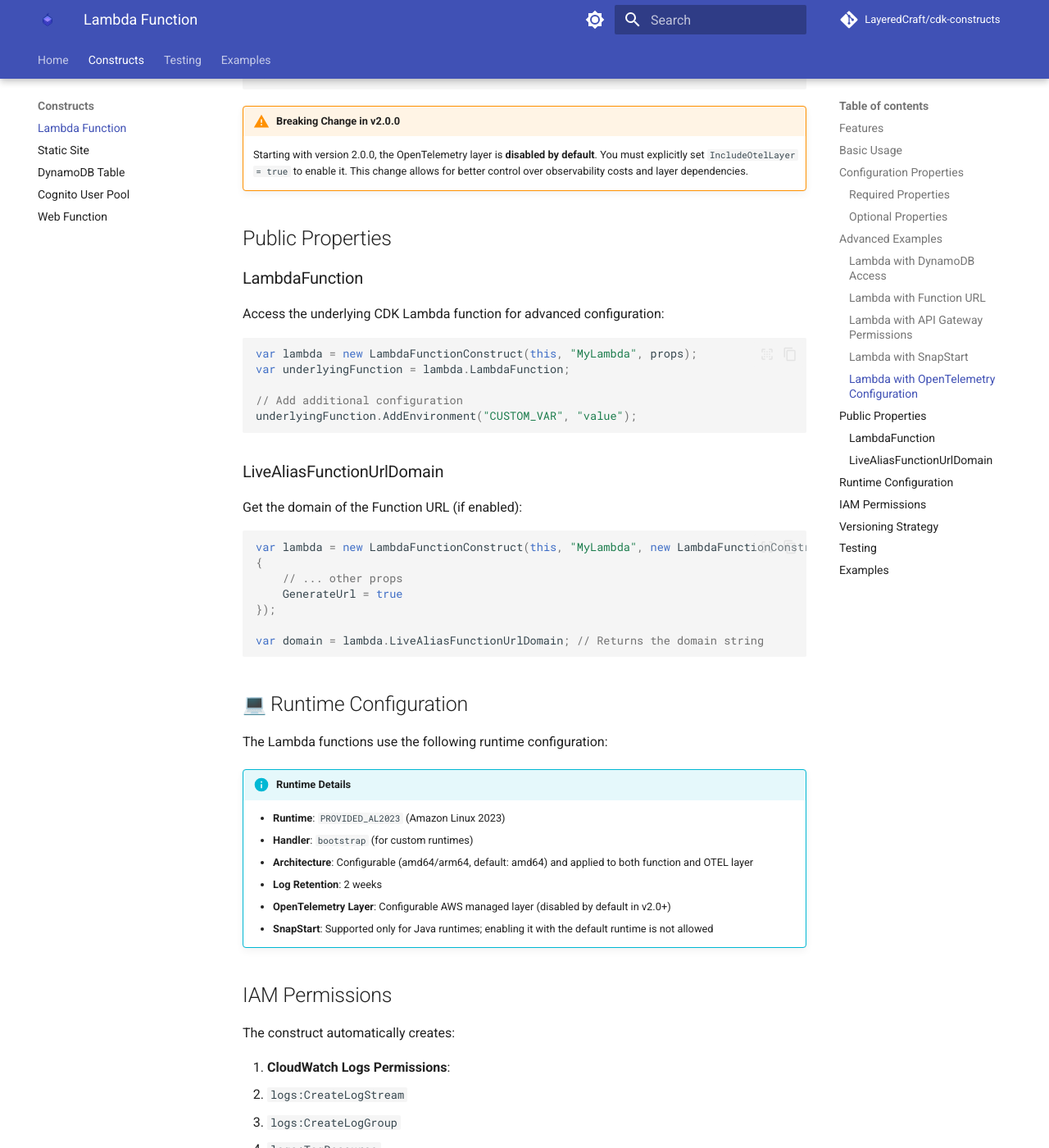
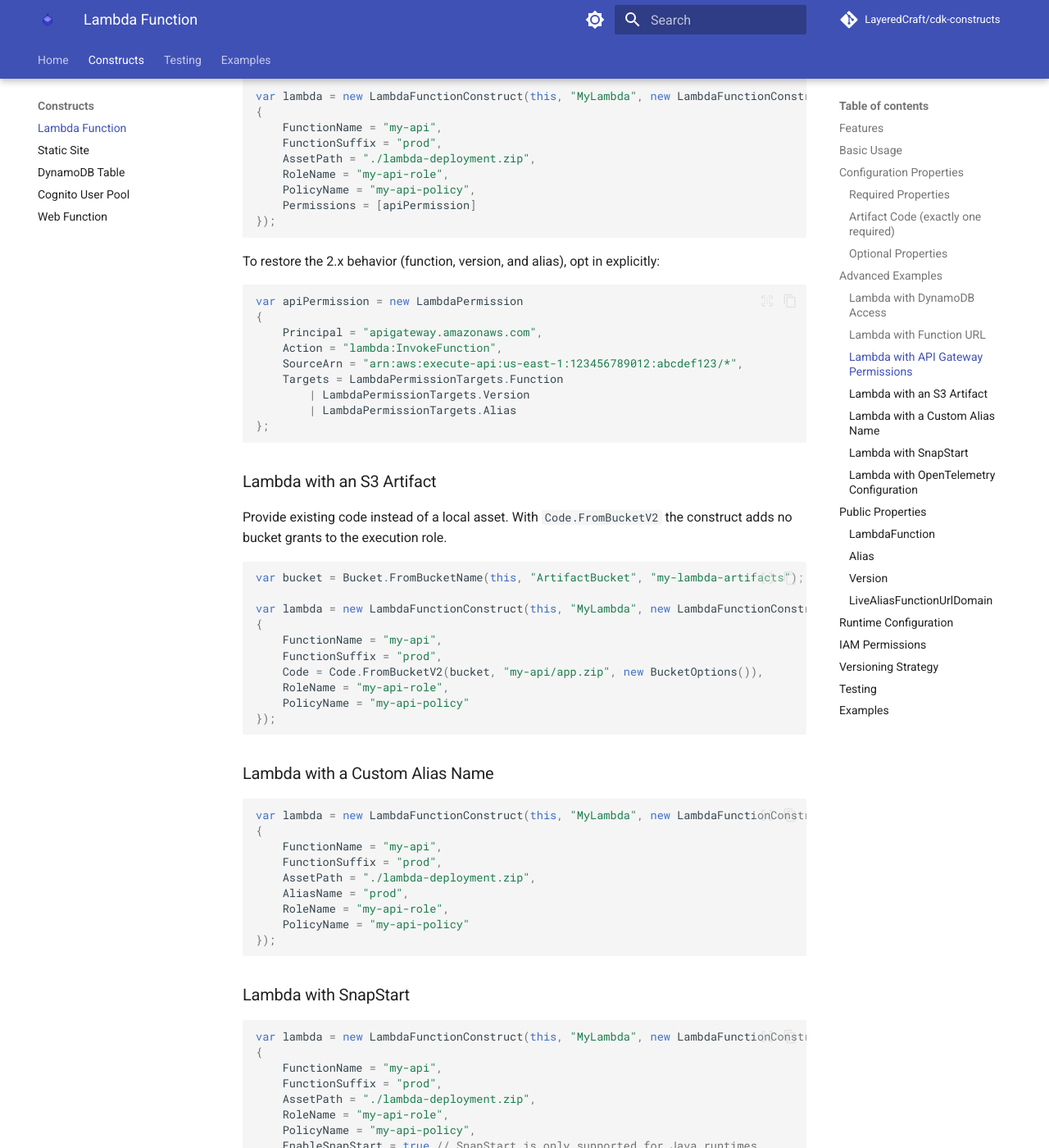
Before and after one commit to LayeredCraft/cdk-constructs, an MkDocs documentation site: the page built from docs/constructs/lambda-function.md, in a window 1280 px wide and 1400 px high, scrolled down 4098 px. Shown: the whole window at 82% size. Built offline with MkDocs 1.6.1 and Material for MkDocs 9.7.7, drawn with Linux system fonts in a browser that asks for light colours; emoji names are drawn with the system emoji font; comment, search, counter and statistics services are not loaded; some of the changed text lies outside the part shown.

Commit message:
docs(lambda): document alias, permission targets, scoped logging, and S3 code

````diff
--- a/docs/constructs/lambda-function.md
+++ b/docs/constructs/lambda-function.md
@@ -5,12 +5,13 @@ The `LambdaFunctionConstruct` provides a comprehensive, production-ready Lambda
 ## :rocket: Features
 
 - **:chart_with_upwards_trend: OpenTelemetry Integration**: Configurable AWS OpenTelemetry collector layer with version and architecture support
-- **:shield: IAM Management**: Automatic role and policy creation with CloudWatch Logs permissions
+- **:shield: IAM Management**: Automatic role and policy creation with a CloudWatch Logs policy scoped to the construct's own log group
 - **:gear: Environment Configuration**: Easy environment variable management
 - **:link: Function URLs**: Optional HTTP endpoint generation
 - **:rocket: SnapStart Support**: Improved cold start performance for Java runtimes
-- **:label: Versioning & Aliases**: Automatic version management with "live" alias
-- **:key: Lambda Permissions**: Multi-target permission management (function, version, alias)
+- **:label: Versioning & Aliases**: Automatic version management with a configurable alias name (default `"live"`)
+- **:key: Lambda Permissions**: Permission targets per permission (function, version, alias) with an alias-only default
+- **:package: Artifact Sources**: Deploy from a local asset (`AssetPath`) or existing Lambda code such as an S3 object (`Code`)
 
 ## Basic Usage
 
@@ -44,14 +45,23 @@ public class MyStack : Stack
 |----------|------|-------------|
 | `FunctionName` | `string` | Base name of the Lambda function |
 | `FunctionSuffix` | `string` | Suffix appended to function name (e.g., "prod", "dev") |
-| `AssetPath` | `string` | Path to Lambda deployment package |
 | `RoleName` | `string` | Name of the IAM role |
 | `PolicyName` | `string` | Name of the IAM policy |
+
+### Artifact Code (exactly one required)
+
+Exactly one of `AssetPath` or `Code` must be set. Providing both or neither throws an `ArgumentException` at construction.
+
+| Property | Type | Description |
+|----------|------|-------------|
+| `AssetPath` | `string?` | Path to a local Lambda deployment package (asset) |
+| `Code` | `Code?` | Existing Lambda code, for example `Code.FromBucketV2(bucket, key, options)` |
 
 ### Optional Properties
 
 | Property | Type | Default | Description |
 |----------|------|---------|-------------|
+| `AliasName` | `string` | `"live"` | Name of the alias pointing at the published version |
 | `MemorySize` | `double` | `1024` | Memory allocation in MB |
 | `TimeoutInSeconds` | `double` | `6` | Function timeout in seconds |
 | `PolicyStatements` | `PolicyStatement[]` | `[]` | Additional IAM policy statements |
@@ -59,9 +69,16 @@ public class MyStack : Stack
 | `IncludeOtelLayer` | `bool` | `false` | Enable OpenTelemetry layer |
 | `OtelLayerVersion` | `string` | `"0-117-0"` | OpenTelemetry layer version |
 | `Architecture` | `string` | `"amd64"` | Lambda architecture applied to both the function and OTEL layer (amd64/arm64) |
-| `Permissions` | `List<LambdaPermission>` | `[]` | Lambda invocation permissions |
+| `Permissions` | `List<LambdaPermission>` | `[]` | Lambda invocation permissions, each with its own `Targets` |
 | `EnableSnapStart` | `bool` | `false` | Enable SnapStart (Java runtimes only; the default `PROVIDED_AL2023` runtime is not eligible) |
 | `GenerateUrl` | `bool` | `false` | Generate Function URL for HTTP access |
+
+!!! warning "Breaking changes in 3.0.0"
+    - Lambda permissions now default to the **alias only**; the function and version permission
+      resources are no longer created unless `Targets` requests them.
+    - The execution-role logging policy is scoped to the construct's own log group ARN. It no longer
+      grants `logs:CreateLogGroup` or `logs:TagResource` and no longer uses a wildcard log-group resource.
+    - `AssetPath` is no longer required: provide exactly one of `AssetPath` or `Code`.
 
 ## Advanced Examples
 
@@ -112,12 +129,16 @@ var functionUrl = lambda.LiveAliasFunctionUrlDomain;
 
 ### Lambda with API Gateway Permissions
 
+By default a permission is granted on the **alias only**. Set `Targets` to grant it on the
+function, the version, and/or the alias.
+
 ```csharp
 var apiPermission = new LambdaPermission
 {
     Principal = "apigateway.amazonaws.com",
     Action = "lambda:InvokeFunction",
     SourceArn = "arn:aws:execute-api:us-east-1:123456789012:abcdef123/*"
+    // Targets defaults to LambdaPermissionTargets.Alias
 };
 
 var lambda = new LambdaFunctionConstruct(this, "MyLambda", new LambdaFunctionConstructProps
@@ -128,6 +149,52 @@ var lambda = new LambdaFunctionConstruct(this, "MyLambda", new LambdaFunctionCon
     RoleName = "my-api-role",
     PolicyName = "my-api-policy",
     Permissions = [apiPermission]
+});
+```
+
+To restore the 2.x behavior (function, version, and alias), opt in explicitly:
+
+```csharp
+var apiPermission = new LambdaPermission
+{
+    Principal = "apigateway.amazonaws.com",
+    Action = "lambda:InvokeFunction",
+    SourceArn = "arn:aws:execute-api:us-east-1:123456789012:abcdef123/*",
+    Targets = LambdaPermissionTargets.Function
+        | LambdaPermissionTargets.Version
+        | LambdaPermissionTargets.Alias
+};
+```
+
+### Lambda with an S3 Artifact
+
+Provide existing code instead of a local asset. With `Code.FromBucketV2` the construct adds no
+bucket grants to the execution role.
+
+```csharp
+var bucket = Bucket.FromBucketName(this, "ArtifactBucket", "my-lambda-artifacts");
+
+var lambda = new LambdaFunctionConstruct(this, "MyLambda", new LambdaFunctionConstructProps
+{
+    FunctionName = "my-api",
+    FunctionSuffix = "prod",
+    Code = Code.FromBucketV2(bucket, "my-api/app.zip", new BucketOptions()),
+    RoleName = "my-api-role",
+    PolicyName = "my-api-policy"
+});
+```
+
+### Lambda with a Custom Alias Name
+
+```csharp
+var lambda = new LambdaFunctionConstruct(this, "MyLambda", new LambdaFunctionConstructProps
+{
+    FunctionName = "my-api",
+    FunctionSuffix = "prod",
+    AssetPath = "./lambda-deployment.zip",
+    AliasName = "prod",
+    RoleName = "my-api-role",
+    PolicyName = "my-api-policy"
 });
 ```
 
@@ -177,6 +244,22 @@ var underlyingFunction = lambda.LambdaFunction;
 underlyingFunction.AddEnvironment("CUSTOM_VAR", "value");
 ```
 
+### Alias
+
+The deployed alias as an `IAlias`:
+
+```csharp
+var alias = lambda.Alias;
+```
+
+### Version
+
+The published version backing the alias as an `IVersion`:
+
+```csharp
+var version = lambda.Version;
+```
+
 ### LiveAliasFunctionUrlDomain
 Get the domain of the Function URL (if enabled):
 
@@ -206,20 +289,23 @@ The Lambda functions use the following runtime configuration:
 
 The construct automatically creates:
 
-1. **CloudWatch Logs Permissions**:
+1. **CloudWatch Logs Permissions** (scoped to the construct's own log group ARN):
    - `logs:CreateLogStream`
-   - `logs:CreateLogGroup`
-   - `logs:TagResource`
    - `logs:PutLogEvents`
+
+   The construct creates the log group itself, so it does not grant `logs:CreateLogGroup`,
+   `logs:TagResource`, or a wildcard log-group resource.
 
 2. **Custom Policy Statements**: Any additional policies you provide
 
-3. **Lambda Permissions**: Applied to function, version, and alias
+3. **Lambda Permissions**: Each `LambdaPermission` is applied to its `Targets`
+   (`Function`, `Version`, and/or `Alias`). The default is **alias only**. `LambdaPermissionTargets.None`
+   is invalid and throws an `ArgumentException` at construction.
 
 ## Versioning Strategy
 
 - Creates a new version on every deployment
-- Maintains a "live" alias pointing to the latest version
+- Maintains an alias pointing to the latest version; the alias name is configurable (`AliasName`, default `"live"`)
 - Versions have `RemovalPolicy.RETAIN` to prevent deletion
 
 ## Testing
````
Also changed, not shown: docs/testing/index.md (+36 -2 lines).
